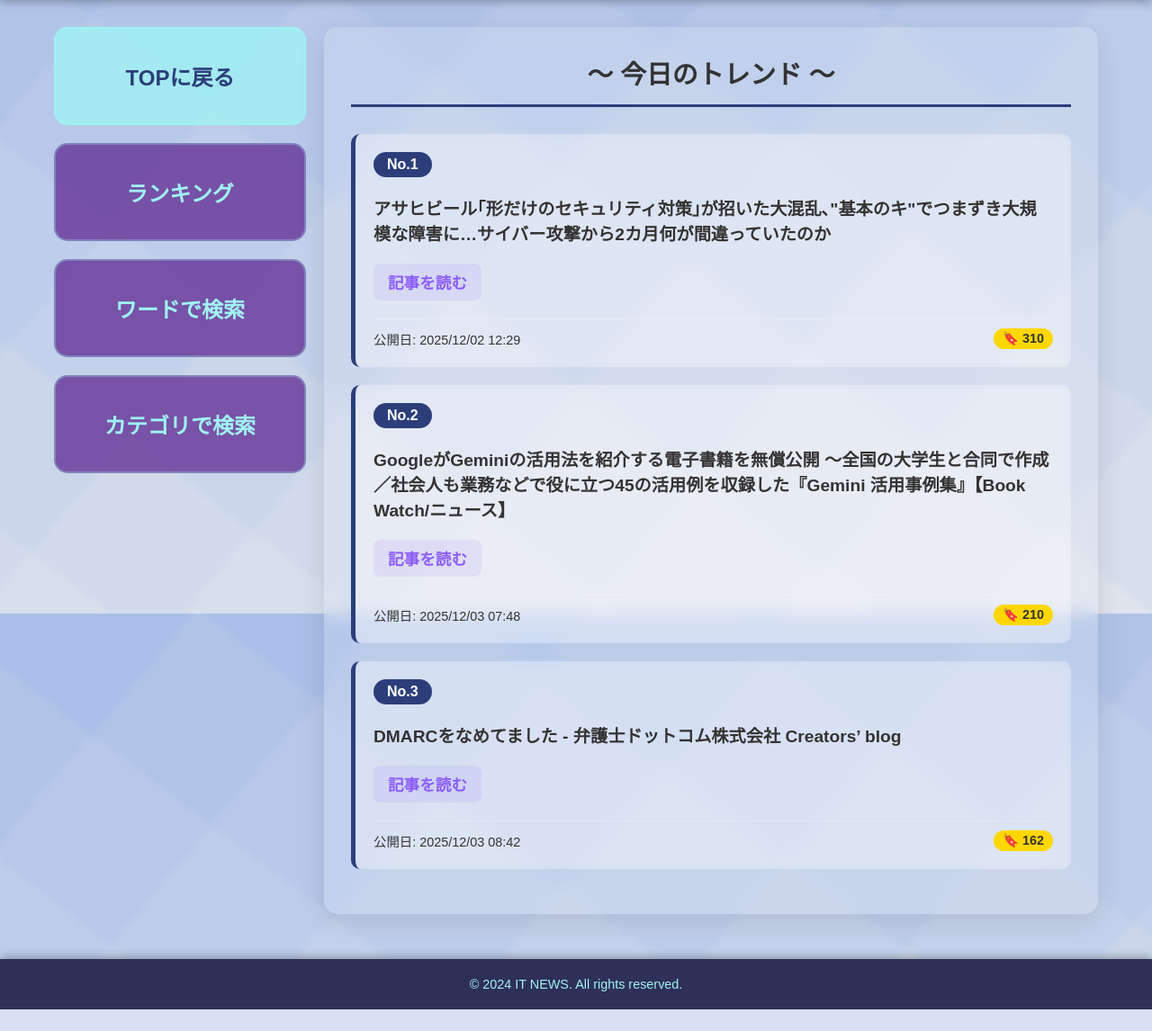
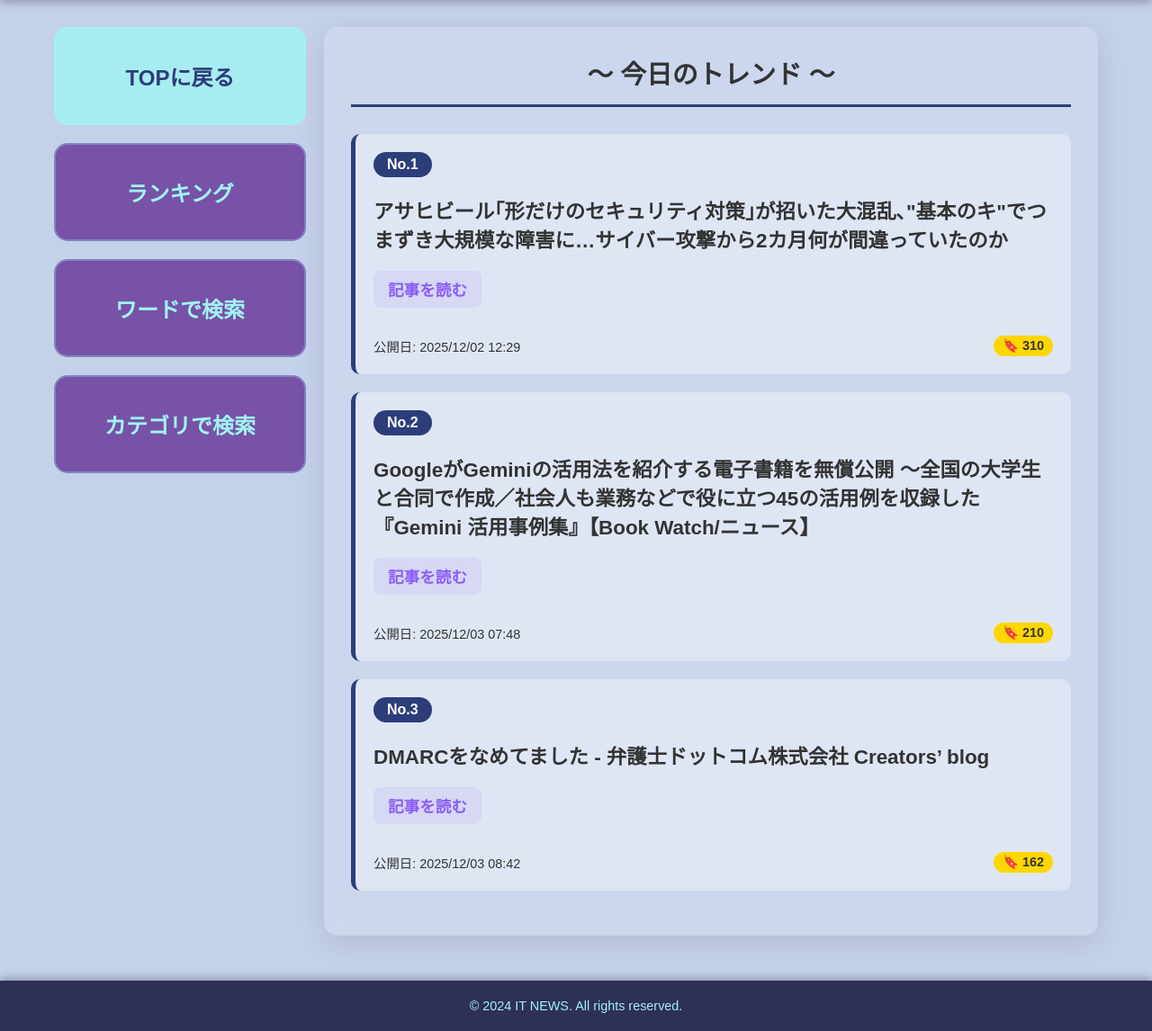
Before and after one commit to tunakan777/it-news-test, a Flask app: page / in a window 1280 px wide. Shown: the part 118-1264 px from the top of the page at 90% size. Before the commit the page ends 1240 px from the top, so only its background shows below. Run offline with Flask 3, Linux system fonts and the light colour scheme.

Commit message:
Css改良②文字サイズ

```diff
--- a/static/style.css
+++ b/static/style.css
@@ -6,10 +6,10 @@
 
 body {
     font-family: 'Hiragino Kaku Gothic Pro', 'Meiryo', sans-serif;
-    /* background-color: #C4D1EA; */
+    background-color: #C4D1EA;
     /* 自作背景画像を使う場合は以下のコメントを外す */
-    background: url('/static/images/background.jpg') no-repeat center center fixed;
-    background-size: cover;
+    /* background: url('/static/images/background.jpg') no-repeat center center fixed; */
+    /* background-size: cover; */
     min-height: 100vh;
     margin: 0;
     display: flex;
@@ -134,7 +134,7 @@ h1 {
 }
 
 .article-title {
-    font-size: 1.2em;
+    font-size: 1.4em;
     color: #333;
     margin: 10px 0;
     font-weight: bold;
```
